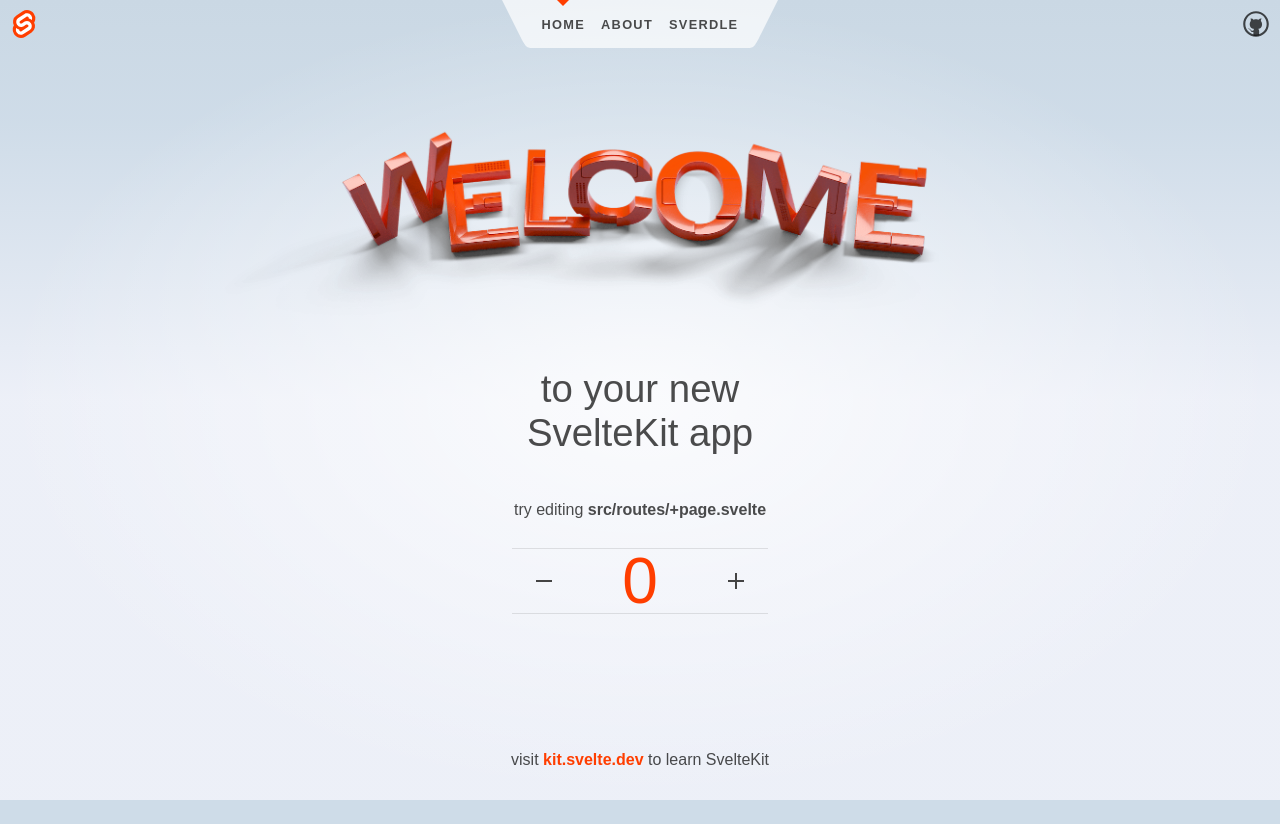
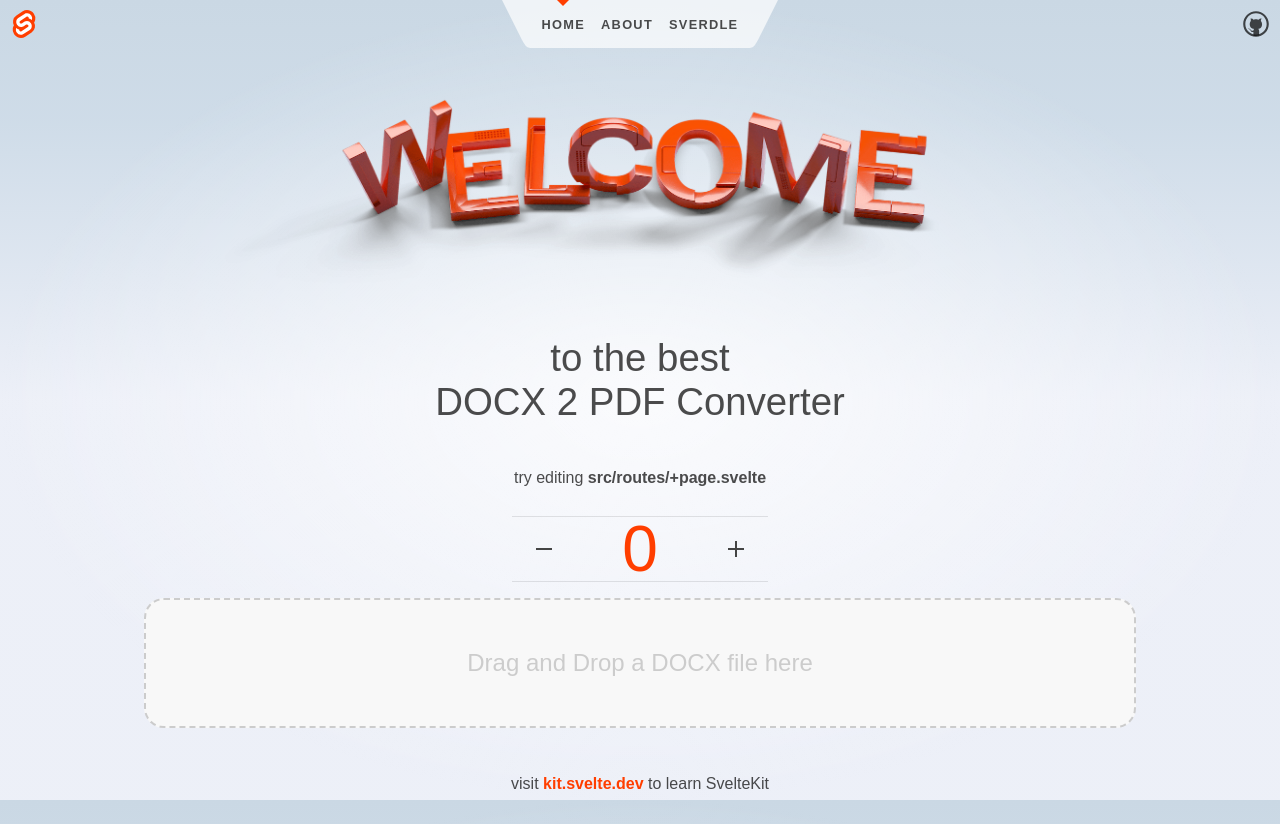
Before and after one commit to timoym/docx2pdf-ui, a SvelteKit app: page / in a window 1280 px wide. Before the commit the page ends 800 px from the top, so only its background shows below. Built offline with nearby package versions, Linux system fonts and the light colour scheme.

Commit message:
added basic upload form

```diff
--- a/src/routes/+page.svelte
+++ b/src/routes/+page.svelte
@@ -1,12 +1,13 @@
 <script>
 	import Counter from './Counter.svelte';
+	import UploadForm from './UploadForm.svelte';
 	import welcome from '$lib/images/svelte-welcome.webp';
 	import welcome_fallback from '$lib/images/svelte-welcome.png';
 </script>
 
 <svelte:head>
 	<title>Home</title>
-	<meta name="description" content="Svelte demo app" />
+	<meta name="description" content="DOCX 2 PDF" />
 </svelte:head>
 
 <section>
@@ -18,7 +19,7 @@
 			</picture>
 		</span>
 
-		to your new<br />SvelteKit app
+		to the best<br />DOCX 2 PDF Converter
 	</h1>
 
 	<h2>
@@ -26,6 +27,7 @@
 	</h2>
 
 	<Counter />
+	<UploadForm />
 </section>
 
 <style>
--- /dev/null
+++ b/src/routes/UploadForm.svelte
@@ -0,0 +1,55 @@
+<script lang="ts">
+	let fileInput: HTMLInputElement;
+	let files: FileList;
+
+	async function onFileUpload(file: File) {}
+
+	async function onDrop(ev: DragEvent) {
+		ev.preventDefault();
+		const file = ev.dataTransfer?.files[0];
+		if (file) {
+			onFileUpload(file);
+		}
+	}
+</script>
+
+<button id="drop-area" type="button" on:drop={(ev) => onDrop(ev)} on:click={() => fileInput.click()} on:dragover={(evt) => evt.preventDefault()}>
+    <p>Drag and Drop a DOCX file here</p>
+    <input
+        type="file"
+        id="file"
+        accept=".docx"
+        bind:this={fileInput}
+        bind:files
+        on:change={() => onFileUpload(files[0])}
+    />
+</button>
+
+<style>
+	#drop-area {
+		display: flex;
+		flex-direction: column;
+		justify-content: center;
+		align-items: center;
+		width: 100%;
+		height: 100%;
+		border: 2px dashed #ccc;
+		border-radius: 20px;
+		background-color: #f8f8f8;
+		color: #ccc;
+	}
+
+	#drop-area p {
+		font-size: 1.5em;
+		padding: 20px;
+	}
+
+	#drop-area input {
+		display: none;
+	}
+
+	#drop-area:hover {
+		border-color: #333;
+		color: #333;
+	}
+</style>
```
